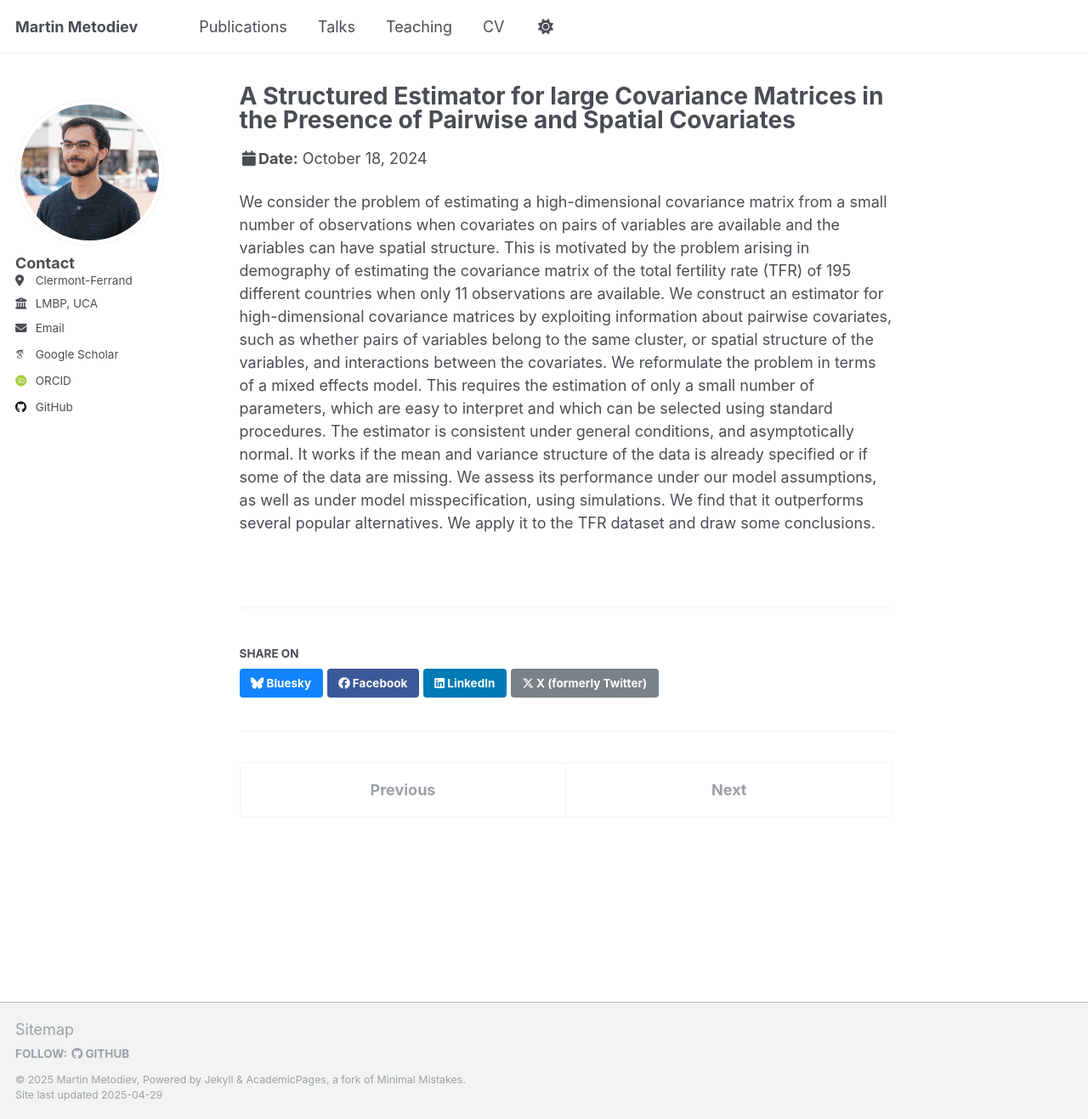
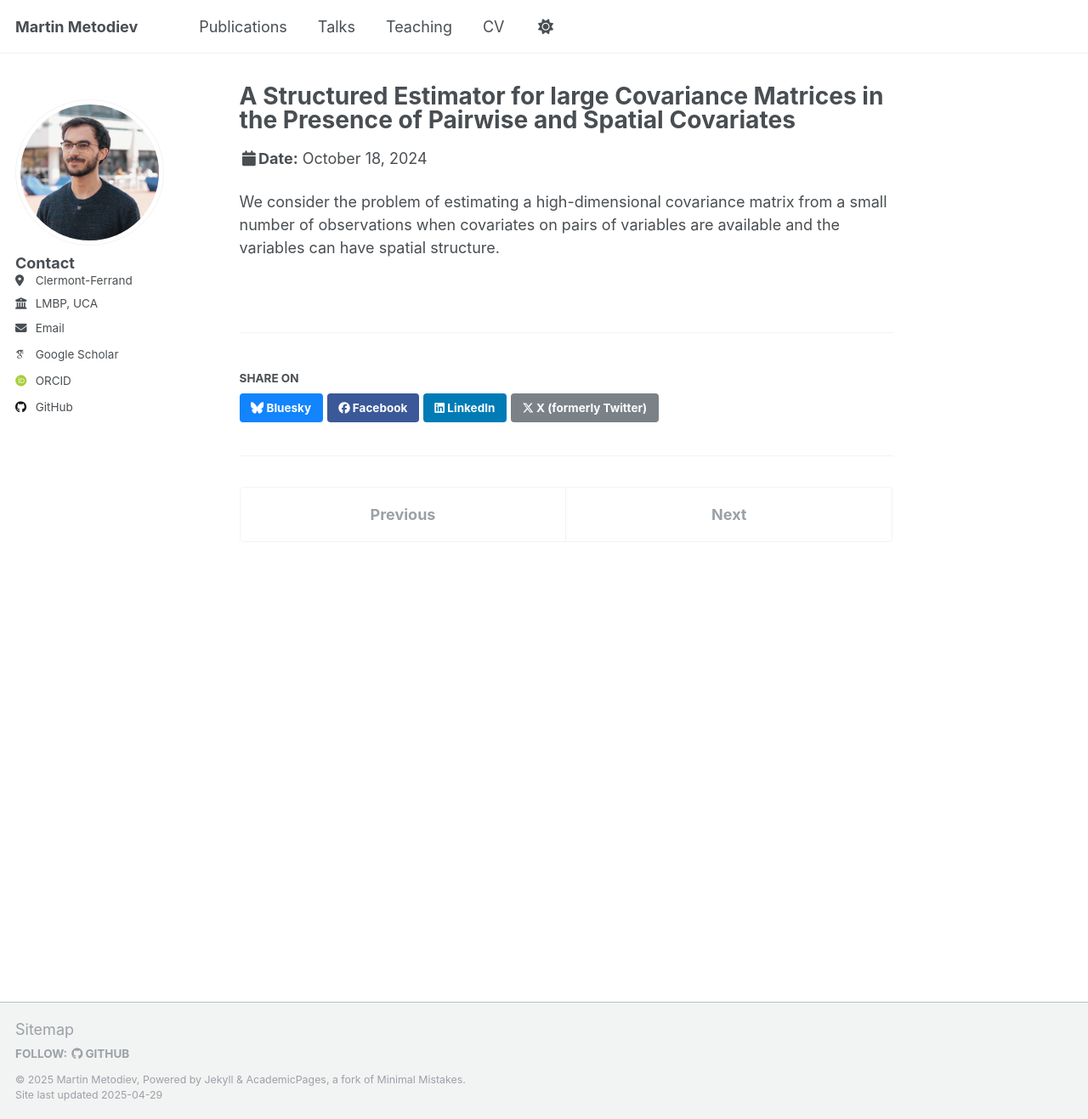
Before and after one commit to m-metodiev/m-metodiev.github.io, a Jekyll site: the page built from _talks/2014-03-01-talk-3.md, in a window 1280 px wide and 1317 px high. Shown: the whole window at 85% size. Built offline with Jekyll 4.4.1, drawn with Linux system fonts in a browser that asks for light colours; some web fonts are replaced.

Commit message:
Update 2014-03-01-talk-3.md

```diff
--- a/_talks/2014-03-01-talk-3.md
+++ b/_talks/2014-03-01-talk-3.md
@@ -8,4 +8,4 @@ date: 2024-10-18
 location: "Amsterdam, The Netherlands"
 ---
 
-We consider the problem of estimating a high-dimensional covariance matrix from a small number of observations when covariates on pairs of variables are available and the variables can have spatial structure. This is motivated by the problem arising in demography of estimating the covariance matrix of the total fertility rate (TFR) of 195 different countries when only 11 observations are available. We construct an estimator for high-dimensional covariance matrices by exploiting information about pairwise covariates, such as whether pairs of variables belong to the same cluster, or spatial structure of the variables, and interactions between the covariates. We reformulate the problem in terms of a mixed effects model. This requires the estimation of only a small number of parameters, which are easy to interpret and which can be selected using standard procedures. The estimator is consistent under general conditions, and asymptotically normal. It works if the mean and variance structure of the data is already specified or if some of the data are missing. We assess its performance under our model assumptions, as well as under model misspecification, using simulations. We find that it outperforms several popular alternatives. We apply it to the TFR dataset and draw some conclusions.
+We consider the problem of estimating a high-dimensional covariance matrix from a small number of observations when covariates on pairs of variables are available and the variables can have spatial structure.
```
